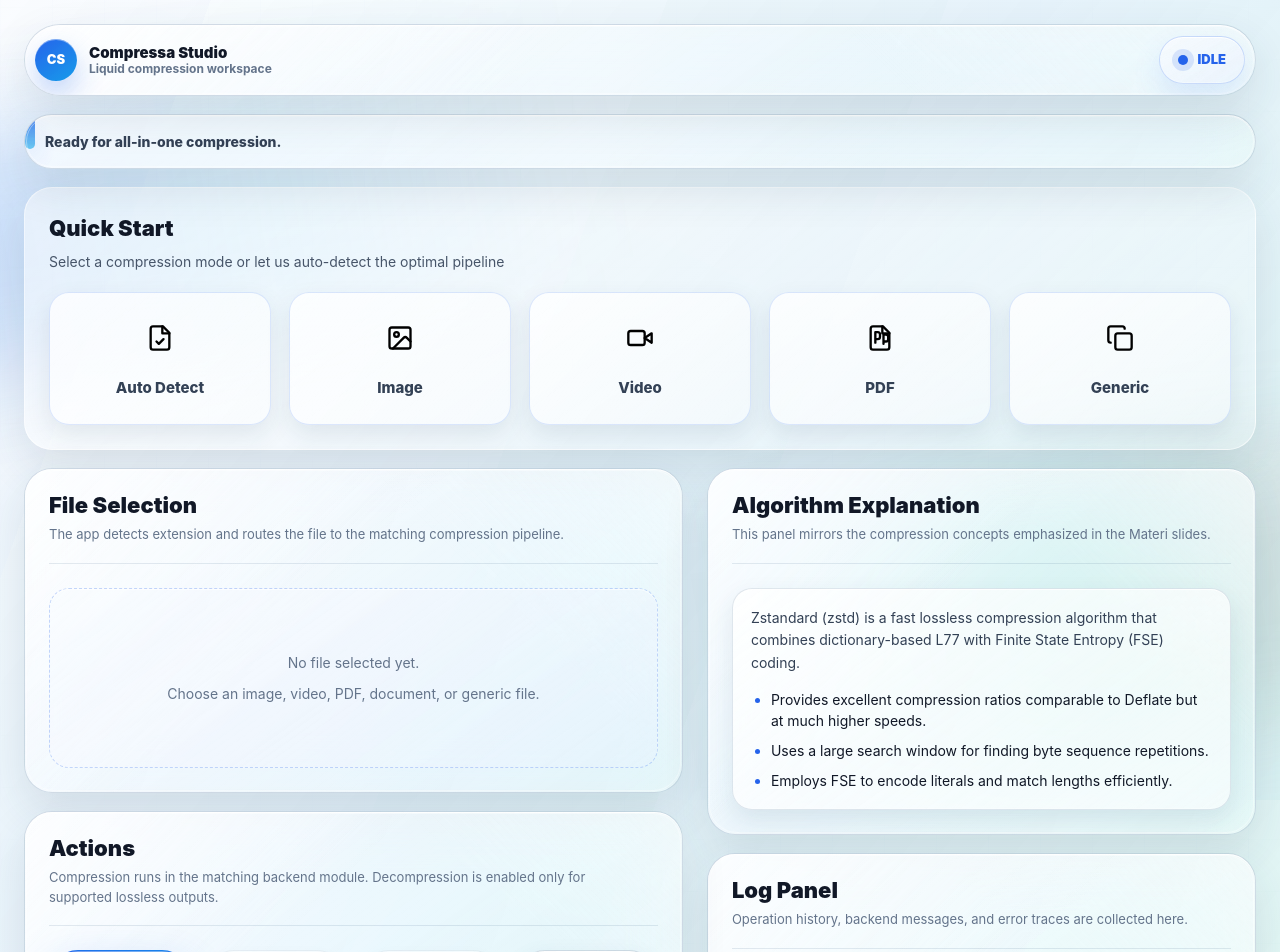
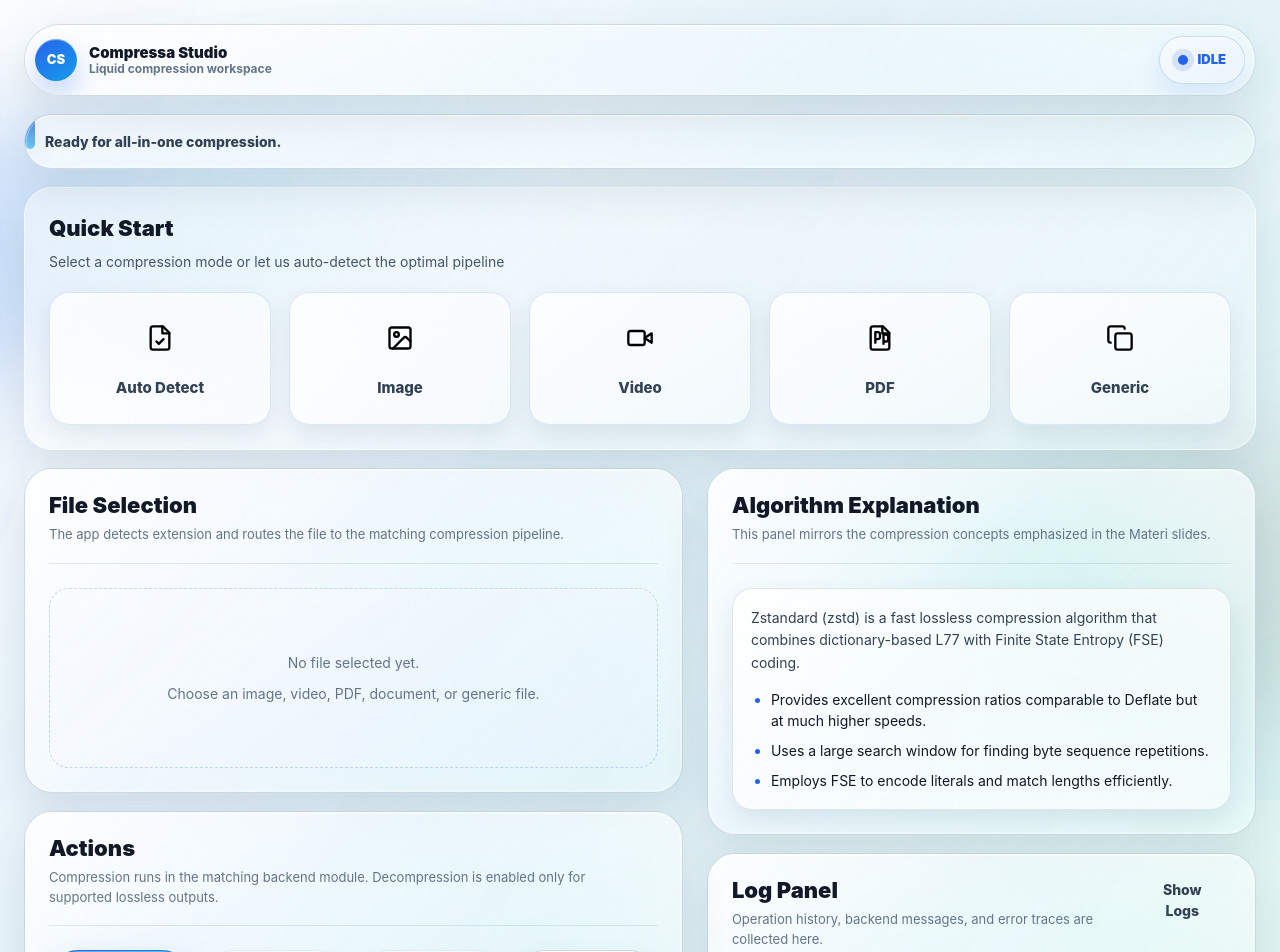
Before and after one commit to ryanistr/CompressaStudio, a React (Vite) app: page / in a window 1280 px wide. Shown: the top 952 px of the page. Built offline with nearby package versions, Linux system fonts and the light colour scheme.

Commit message:
feat(ui): collapse log panel by default with toggle button

```diff
--- a/src/components/LogPanel.tsx
+++ b/src/components/LogPanel.tsx
@@ -1,3 +1,4 @@
+import { useState } from 'react'
 import { GlassCard } from './GlassCard'
 import type { LogEntry } from '../types'
 
@@ -9,14 +10,26 @@ interface LogPanelProps {
  * Displays a scrolling list of application logs and status messages.
  */
 export function LogPanel({ logs }: LogPanelProps) {
+  const [isOpen, setIsOpen] = useState(false)
+
   return (
     <GlassCard
       id="log-panel"
       title="Log Panel"
       subtitle="Operation history, backend messages, and error traces are collected here."
       className="log-panel"
+      aside={
+        <button
+          className="workflow-link"
+          onClick={() => setIsOpen(!isOpen)}
+          style={{ cursor: 'pointer', border: 'none', background: 'transparent' }}
         >
-      {logs.length === 0 ? (
+          {isOpen ? 'Hide Logs' : 'Show Logs'}
+        </button>
+      }
+    >
+      {isOpen && (
+        logs.length === 0 ? (
           <div className="empty-state">
             <span>No logs yet.</span>
           </div>
@@ -32,6 +45,7 @@ export function LogPanel({ logs }: LogPanelProps) {
               </li>
             ))}
           </ul>
+        )
       )}
     </GlassCard>
   )
```
Lines whose indentation alone changed are shown as unchanged.
